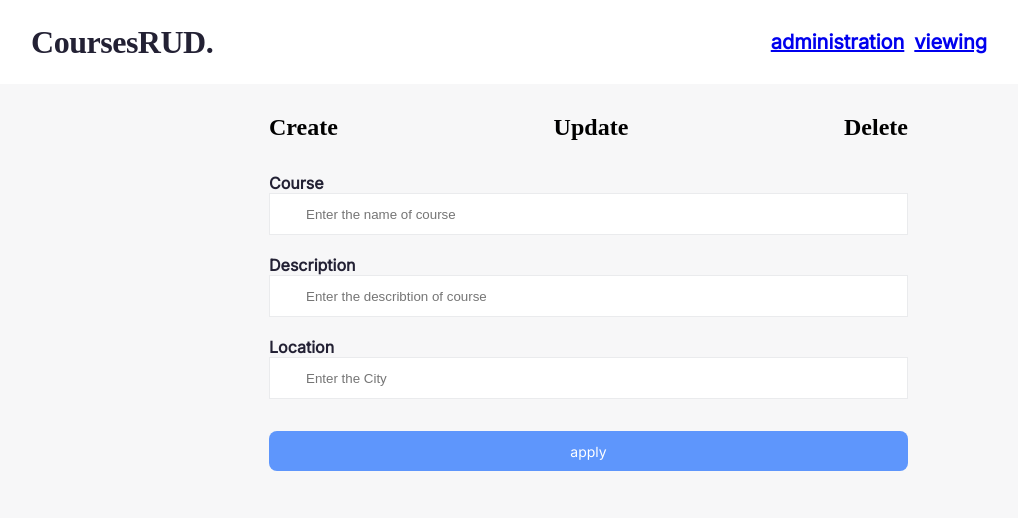
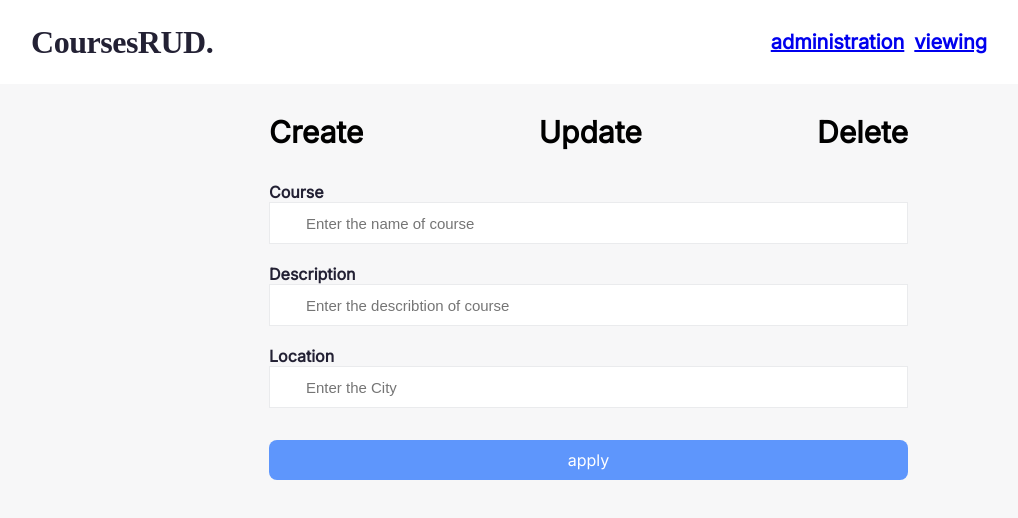
Before and after one commit to honeymirara/CourseManagement, a React (Vite) app in the folder client/: page /admin in a window 1280 px wide. Shown: the top 518 px of the page, without its empty margins (131-1149 px from the left). Built offline with nearby package versions, Linux system fonts and the light colour scheme.

Commit message:
edits styles for options

```diff
--- a/client/src/components/Header/style.module.scss
+++ b/client/src/components/Header/style.module.scss
@@ -5,7 +5,7 @@
     height: 84px;
     padding: 10px 162px;
     align-items: center;
-    gap:308px;
+    gap: 308px;
     width: 100%;
     background-color: #fff !important;
 
@@ -16,23 +16,23 @@
         font: 24px 600 Poppins;
         line-height: normal;
         letter-spacing: -0.48px;
+
     }
 
     .nav {
         display: flex;
         align-items: flex-start;
         gap: 10px;
-
-
     }
 
-    p{
-        color: #232134;
+    p {
+        color: #3b3858;
         font-feature-settings: 'clig' off, 'liga' off;
         font: 600 20px Inter;
         font-style: normal;
-
     }
 
 
+
+
 }
--- a/client/src/pages/AdminPage/style.module.scss
+++ b/client/src/pages/AdminPage/style.module.scss
@@ -13,10 +13,10 @@
 
     .options {
         display: flex;
-       align-items: center;
+        align-items: center;
         justify-content: space-between;
-
-
+        cursor: pointer;
+        font: 700 20px Inter;
     }
 
     .inputs {
@@ -35,6 +35,7 @@
             align-self: stretch;
             border: 1px solid var(--Grey-200, #EAEBED);
             outline: none;
+            font-size: 15px;
 
             &::placeholder {
                 padding-left: 36px;
@@ -61,9 +62,14 @@
 
         color: #FFF;
         text-align: center;
-        font: 500 14px Inter;
+        font: 500 16px Inter;
         line-height: 21px;
         cursor: pointer;
+        transition: 0.5s;
 
+        &:hover {
+            background: var(--main-blue-478-bf-9, #2f5ba1);
+
+        }
     }
 }
--- a/client/src/pages/HomePage/HomePage.jsx
+++ b/client/src/pages/HomePage/HomePage.jsx
@@ -62,7 +62,11 @@ export default function HomePage() {
                         <div className={style.course} key={index}>
                             <h3>{el.course}</h3>
                             <p>{el.description}</p>
-                            <p>{el.city}</p>
+                            <div className={style.location}>
+                                <div className={style.locationImg}></div>
+                                <p>{el.city}</p>
+
+                            </div>
                         </div>)
                     )}
                 </div>
--- a/client/src/pages/HomePage/style.module.scss
+++ b/client/src/pages/HomePage/style.module.scss
@@ -59,7 +59,7 @@
         gap: 24px;
         border-radius: 12px;
         border: 1px solid var(--Grey-200, #EAEBED);
-
+       cursor: pointer;
 
 
         .course {
@@ -91,5 +91,20 @@
             font-weight: 400;
             line-height: 20px;
         }
+
+        .location {
+            display: flex;
+            justify-content: space-between;
+             gap: 5px;
+
+            .locationImg {
+                background: url('../HomePage/assets/M.svg') no-repeat;
+                width: 18px;
+
+            }
+
+        }
+
+
     }
 }
```
Also changed, not shown: client/src/pages/HomePage/assets/M.svg (added), 1 other file (tests, documents, lock files or other folders).
